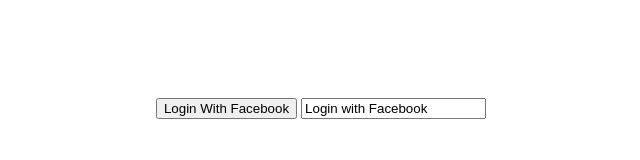
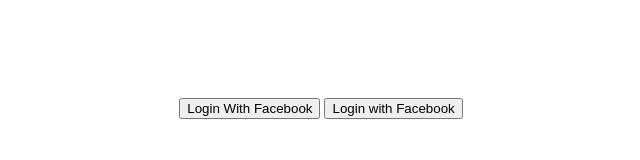
Before and after one commit to akshayy/justTopics, a plain HTML site: page views/index.html in a window 1280 px wide. Shown: the whole page, without its empty margins (319-959 px from the left). Drawn offline with Linux system fonts and the light colour scheme; files whose address does not match are found by name.

Commit message:
twitter login

```diff
--- a/views/index.html
+++ b/views/index.html
@@ -16,7 +16,7 @@
 <br/>
  <div id="status">
   <input type='button' value='Login With Facebook' onclick='loginWithFacebook();'/>
-  <input type='type' value='Login with Facebook' >
+  <input type='button' value='Login with Facebook' onclick='loginwWithTwitter();'/>
  </div>
 
  <div id ="postDiv" style="display:none;position:relative;top:50%;">
```
